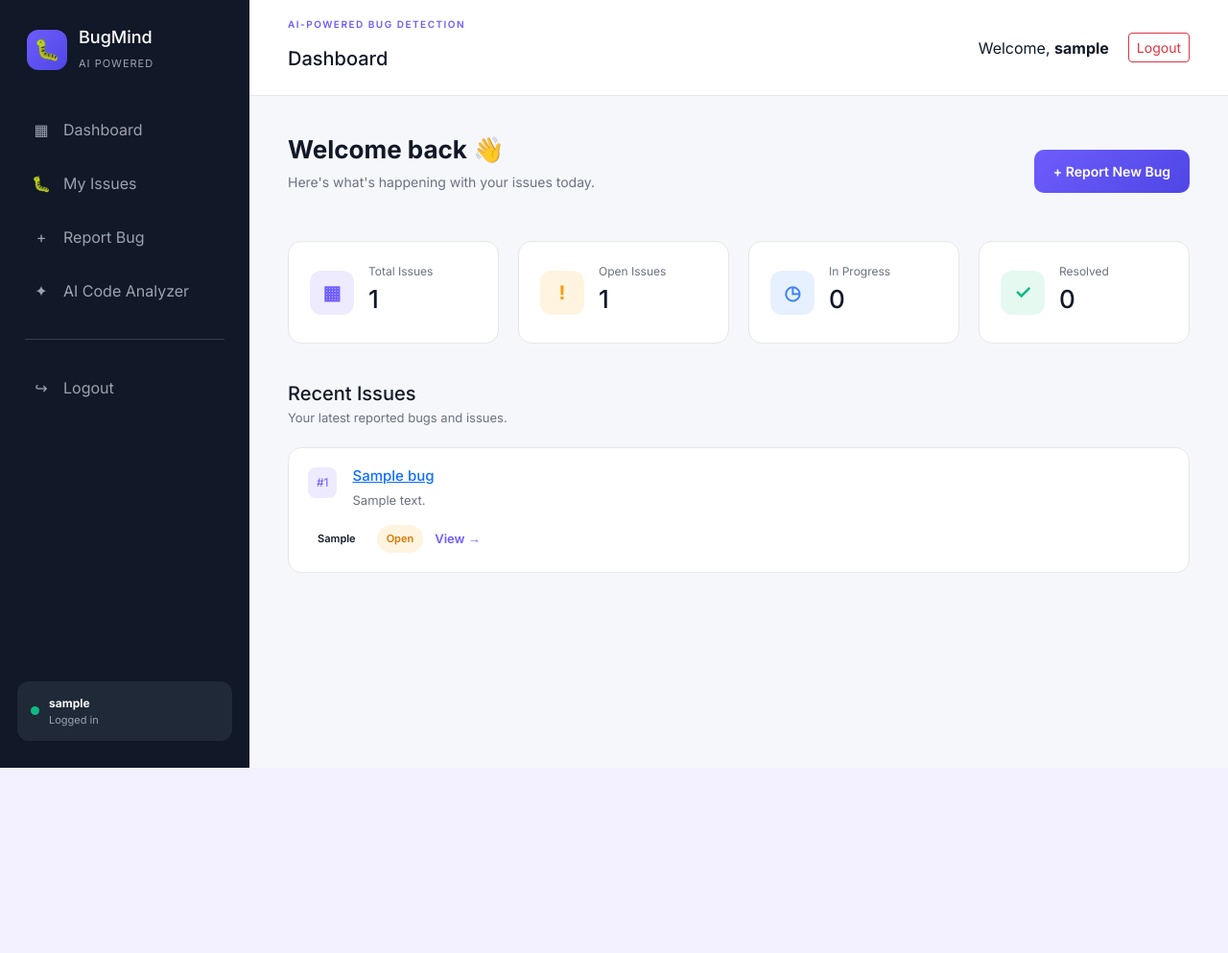
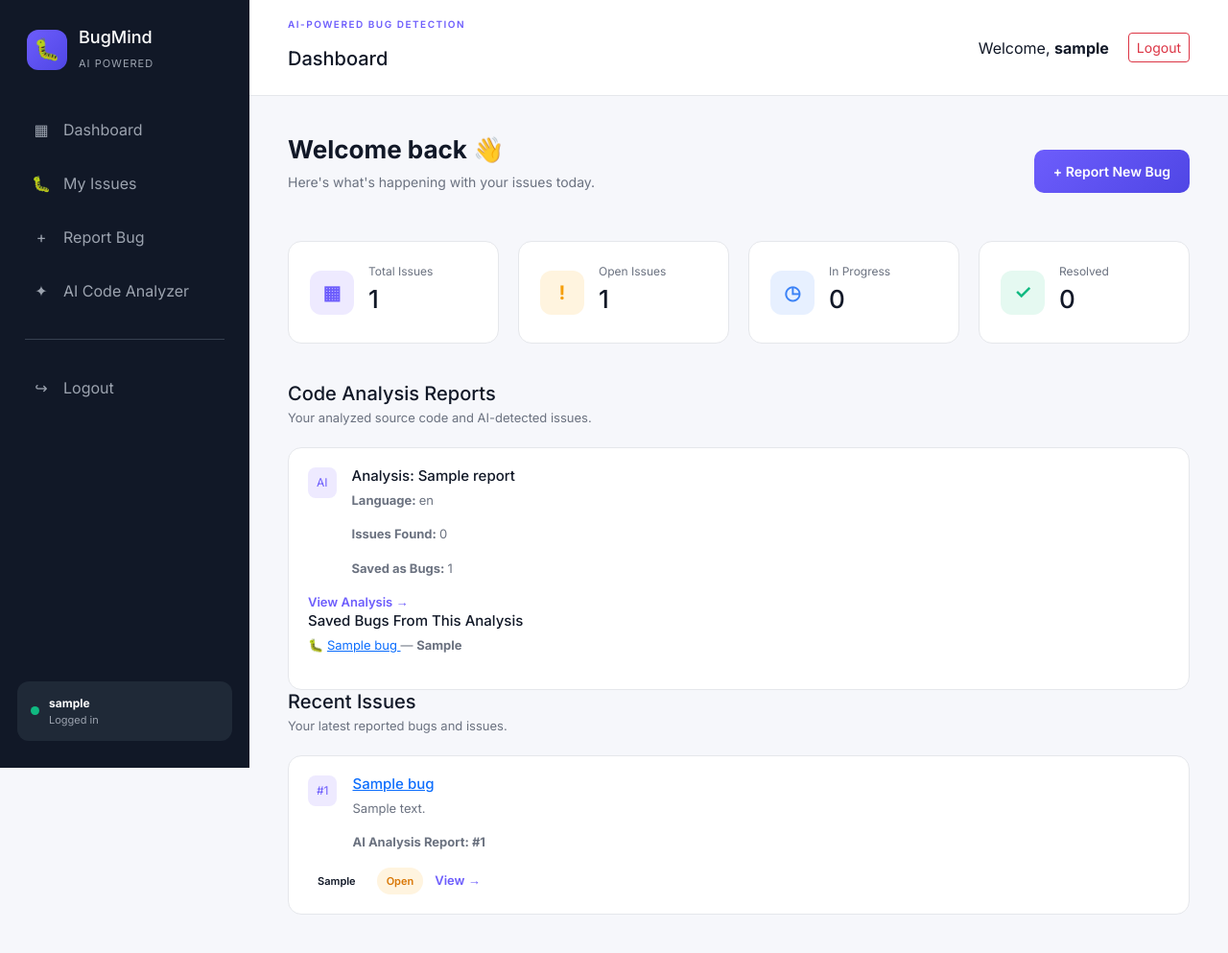
Before and after one commit to Tarun-ux103/ai-bug-tracker, a Flask app: page /dashboard in a window 1280 px wide. Shown: the whole page at 96% size. Before the commit the page ends 800 px from the top, so only its background shows below. Run offline with Flask 3, Linux system fonts and the light colour scheme; a user stored in the database is signed in; tables that the repository leaves empty hold one stand-in row (values such as "Sample post").

```diff
--- a/routes/main.py
+++ b/routes/main.py
@@ -14,7 +14,10 @@ from flask_login import (
 )
 
 from models import db
+
 from models.bug import Bug
+
+from models.analysis_report import AnalysisReport
 
 
 main = Blueprint(
@@ -35,6 +38,7 @@ def home():
 @login_required
 def dashboard():
 
+    # Get all bugs belonging to the current user
     bugs = Bug.query.filter_by(
         user_id=current_user.id
     ).order_by(
@@ -42,35 +46,133 @@ def dashboard():
     ).all()
 
 
+    # Get all AI analysis reports belonging to the current user
+    analysis_reports = AnalysisReport.query.filter_by(
+        user_id=current_user.id
+    ).order_by(
+        AnalysisReport.created_at.desc()
+    ).all()
+
+
+    # Total bugs
     total_bugs = Bug.query.filter_by(
         user_id=current_user.id
     ).count()
 
 
+    # Open bugs
     open_bugs = Bug.query.filter_by(
         user_id=current_user.id,
         status="Open"
     ).count()
 
 
+    # In Progress bugs
     in_progress_bugs = Bug.query.filter_by(
         user_id=current_user.id,
         status="In Progress"
     ).count()
 
 
+    # Resolved bugs
     resolved_bugs = Bug.query.filter_by(
         user_id=current_user.id,
         status="Resolved"
     ).count()
 
 
+    # Prepare grouped analysis data
+    grouped_reports = []
+
+
+    for report in analysis_reports:
+
+        # Get all saved bugs related to this report
+        report_bugs = Bug.query.filter_by(
+            analysis_report_id=report.id,
+            user_id=current_user.id
+        ).order_by(
+            Bug.created_at.desc()
+        ).all()
+
+
+        # Count issues based on the original AI analysis
+        issues = report.issues or []
+
+
+        critical_count = 0
+
+        high_count = 0
+
+        medium_count = 0
+
+        low_count = 0
+
+
+        for issue in issues:
+
+            severity = issue.get(
+                "severity",
+                ""
+            ).lower()
+
+
+            if severity == "critical":
+
+                critical_count += 1
+
+
+            elif severity == "high":
+
+                high_count += 1
+
+
+            elif severity == "medium":
+
+                medium_count += 1
+
+
+            elif severity == "low":
+
+                low_count += 1
+
+
+        grouped_reports.append({
+
+            "report": report,
+
+            "bugs": report_bugs,
+
+            # Total AI issues found
+            "issues_count": len(issues),
+
+            # Number of issues saved as bugs
+            "saved_bugs_count": len(report_bugs),
+
+            "critical_count": critical_count,
+
+            "high_count": high_count,
+
+            "medium_count": medium_count,
+
+            "low_count": low_count
+
+        })
+
+
     return render_template(
         "dashboard.html",
+
         bugs=bugs,
+
+        grouped_reports=grouped_reports,
+
         total_bugs=total_bugs,
+
         open_bugs=open_bugs,
+
         in_progress_bugs=in_progress_bugs,
+
         resolved_bugs=resolved_bugs
     )
 
@@ -98,9 +200,13 @@ def create_bug():
 
 
         new_bug = Bug(
+
             title=title,
+
             description=description,
+
             priority=priority,
+
             user_id=current_user.id
         )
 
@@ -157,13 +263,18 @@ def create_bug():
 def bug_details(bug_id):
 
     bug = Bug.query.filter_by(
+
         id=bug_id,
+
         user_id=current_user.id
+
     ).first_or_404()
 
 
     return render_template(
+
         "bug_details.html",
+
         bug=bug
     )
 
@@ -224,7 +335,9 @@ def edit_bug(bug_id):
 
 
     return render_template(
+
         "edit_bug.html",
+
         bug=bug
     )
 
--- a/templates/dashboard.html
+++ b/templates/dashboard.html
@@ -120,6 +120,270 @@ Dashboard
 </div>
 
 
+<!-- Code Analysis Reports -->
+
+<div class="section-header">
+
+    <div>
+
+        <h3>
+            Code Analysis Reports
+        </h3>
+
+        <p>
+            Your analyzed source code and AI-detected issues.
+        </p>
+
+    </div>
+
+</div>
+
+
+{% if grouped_reports %}
+
+<div class="issues-container">
+
+
+    {% for group in grouped_reports %}
+
+    <div class="issue-card">
+
+
+        <!-- Analysis Report Information -->
+
+        <div class="issue-main">
+
+
+            <div class="issue-id">
+
+                AI
+
+            </div>
+
+
+            <div class="issue-info">
+
+
+                <h4>
+
+                    Analysis:
+                    {{ group.report.title }}
+
+                </h4>
+
+
+                <p>
+
+                    <strong>
+                        Language:
+                    </strong>
+
+                    {{ group.report.language }}
+
+                </p>
+
+
+                <p>
+
+                    <strong>
+                        Issues Found:
+                    </strong>
+
+                    {{ group.issues_count }}
+
+                </p>
+
+
+                <p>
+
+                    <strong>
+                        Saved as Bugs:
+                    </strong>
+
+                    {{ group.saved_bugs_count }}
+
+                </p>
+
+
+            </div>
+
+        </div>
+
+
+        <!-- Severity Counts -->
+
+        <div class="issue-meta">
+
+
+            {% if group.critical_count > 0 %}
+
+            <span
+                class="priority priority-critical"
+            >
+
+                Critical:
+                {{ group.critical_count }}
+
+            </span>
+
+            {% endif %}
+
+
+            {% if group.high_count > 0 %}
+
+            <span
+                class="priority priority-high"
+            >
+
+                High:
+                {{ group.high_count }}
+
+            </span>
+
+            {% endif %}
+
+
+            {% if group.medium_count > 0 %}
+
+            <span
+                class="priority priority-medium"
+            >
+
+                Medium:
+                {{ group.medium_count }}
+
+            </span>
+
+            {% endif %}
+
+
+            {% if group.low_count > 0 %}
+
+            <span
+                class="priority priority-low"
+            >
+
+                Low:
+                {{ group.low_count }}
+
+            </span>
+
+            {% endif %}
+
+
+            <a
+                href="{{ url_for(
+                    'analyzer.analysis_results',
+                    report_id=group.report.id
+                ) }}"
+                class="view-button"
+            >
+
+                View Analysis →
+
+            </a>
+
+
+        </div>
+
+
+        <!-- Saved Bugs From This Analysis -->
+
+        {% if group.bugs %}
+
+        <div class="issue-info">
+
+            <h4>
+
+                Saved Bugs From This Analysis
+
+            </h4>
+
+
+            {% for bug in group.bugs %}
+
+            <p>
+
+                🐛
+
+                <a
+                    href="{{ url_for(
+                        'main.bug_details',
+                        bug_id=bug.id
+                    ) }}"
+                >
+
+                    {{ bug.title }}
+
+                </a>
+
+
+                —
+
+                <strong>
+                    {{ bug.priority }}
+                </strong>
+
+            </p>
+
+
+            {% endfor %}
+
+        </div>
+
+        {% endif %}
+
+
+    </div>
+
+    {% endfor %}
+
+
+</div>
+
+
+{% else %}
+
+
+<div class="empty-state">
+
+    <div class="empty-icon">
+
+        🤖
+
+    </div>
+
+
+    <h3>
+
+        No analysis reports yet
+
+    </h3>
+
+
+    <p>
+
+        Analyze source code using the AI Code Analyzer to see your reports here.
+
+    </p>
+
+
+    <a
+        href="{{ url_for('analyzer.analyze') }}"
+        class="btn-primary-custom"
+    >
+
+        Analyze Code
+
+    </a>
+
+
+</div>
+
+
+{% endif %}
+
+
 <!-- Recent Issues -->
 
 <div class="section-header">
@@ -143,9 +407,11 @@ Dashboard
 
 <div class="issues-container">
 
+
     {% for bug in bugs %}
 
     <div class="issue-card">
+
 
         <div class="issue-main">
 
@@ -164,8 +430,6 @@ Dashboard
             <div class="issue-info">
 
 
-                <!-- Clickable Bug Title -->
-
                 <h4>
 
                     <a
@@ -182,8 +446,6 @@ Dashboard
                 </h4>
 
 
-                <!-- Bug Description -->
-
                 <p>
 
                     {{ bug.description[:120] }}
@@ -196,6 +458,23 @@ Dashboard
 
                 </p>
 
+
+                {% if bug.analysis_report_id %}
+
+                <p>
+
+                    <strong>
+
+                        AI Analysis Report:
+                        #{{ bug.analysis_report_id }}
+
+                    </strong>
+
+                </p>
+
+                {% endif %}
+
+
             </div>
 
         </div>
@@ -206,8 +485,6 @@ Dashboard
         <div class="issue-meta">
 
 
-            <!-- Priority -->
-
             <span
                 class="priority priority-{{ bug.priority|lower }}"
             >
@@ -217,8 +494,6 @@ Dashboard
             </span>
 
 
-            <!-- Status -->
-
             <span
                 class="status status-{{ bug.status|lower|replace(' ', '-') }}"
             >
@@ -227,8 +502,6 @@ Dashboard
 
             </span>
 
-
-            <!-- View Details -->
 
             <a
                 href="{{ url_for(
@@ -242,11 +515,15 @@ Dashboard
 
             </a>
 
+
         </div>
+
 
     </div>
 
+
     {% endfor %}
+
 
 </div>
 
@@ -258,18 +535,25 @@ Dashboard
 
 <div class="empty-state">
 
+
     <div class="empty-icon">
+
         🐛
+
     </div>
 
 
     <h3>
+
         No issues yet
+
     </h3>
 
 
     <p>
+
         Start tracking your software issues by reporting your first bug.
+
     </p>
 
 
@@ -282,6 +566,7 @@ Dashboard
 
     </a>
 
+
 </div>
 
 
```
